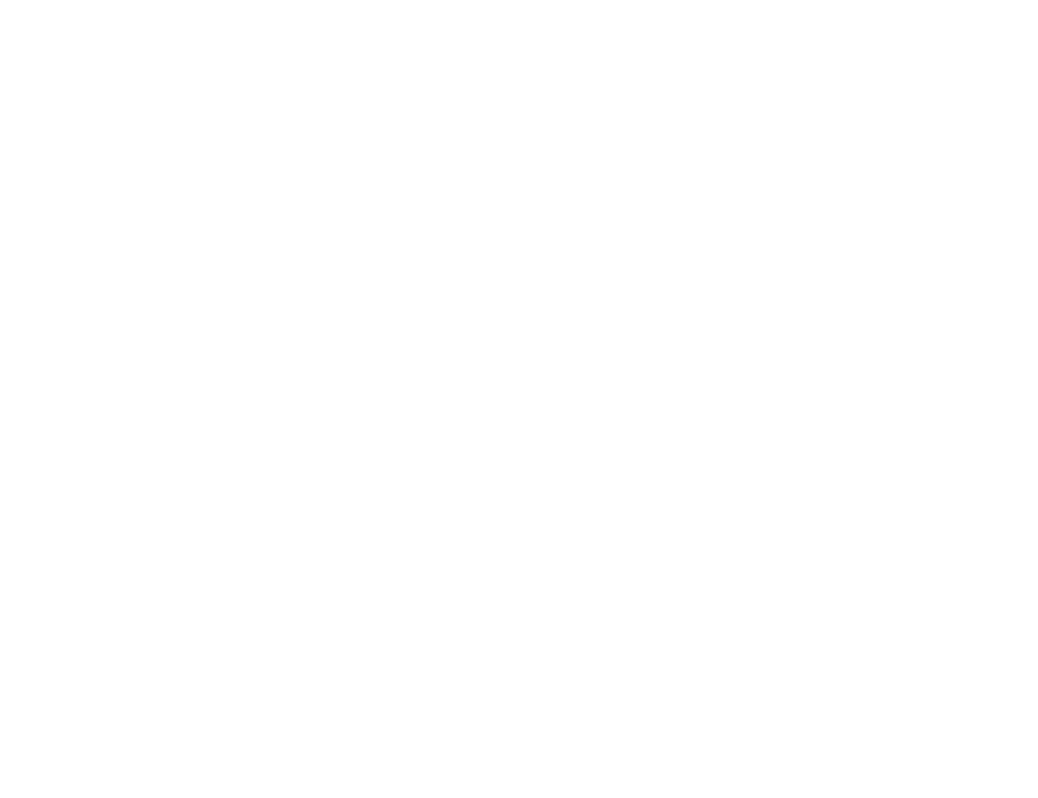
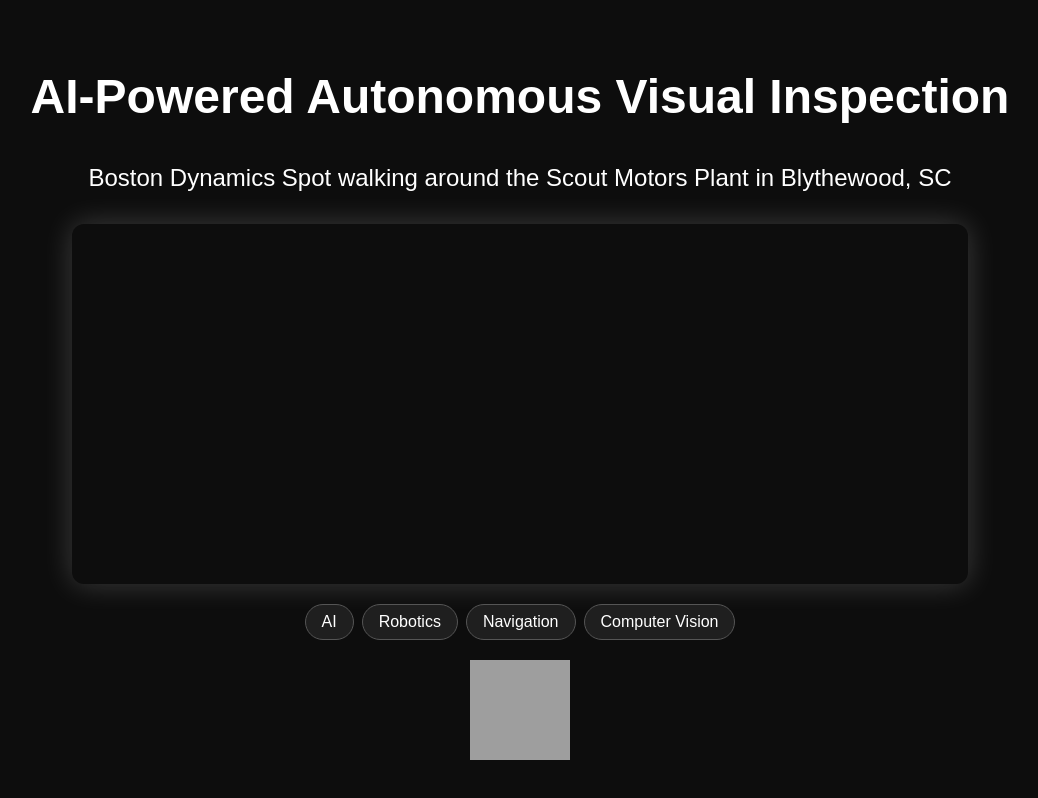
Before and after one commit to BenjaminK0/mtvd, a React (Vite) app in the folder frontend/: page /research-spotlight in a window 1280 px wide. Before the commit this address had no page. Shown: the whole page, without its empty margins (120-1158 px from the left). Built offline with nearby package versions, Linux system fonts and the light colour scheme; grey boxes are pictures that could not be loaded; a web font is replaced by a local one.

Commit message:
Research Spotlight Page and functionality completed: waiting on videos for each project

```diff
--- a/frontend/src/App.tsx
+++ b/frontend/src/App.tsx
@@ -7,6 +7,7 @@
 import Home from './components/pages/Home';
 import CalendarPage from './components/pages/CalendarPage';
 import DeviceLogsPage from './components/pages/DeviceLogsPage';
+import ResearchSpotlightPage from './components/pages/ResearchSpotlightPage';
 
 function App() {
   return (
@@ -15,6 +16,7 @@
         <Route path="/" element={<Home />} />
         <Route path="/calendar" element={<CalendarPage />} />
         <Route path="/device-log" element={<DeviceLogsPage />}/>
+        <Route path="/research-spotlight" element={<ResearchSpotlightPage />}/>
       </Routes>
     </BrowserRouter>
   );
--- /dev/null
+++ b/frontend/src/components/SpotlightSlide.jsx
@@ -0,0 +1,22 @@
+import React from 'react';
+
+export default function SpotlightSlide({ title, description, keywords, videoSrc, qrLink }) {
+  return (
+    <div className="spotlight-container fade-in">
+      <h1 className="project-title">{title}</h1>
+      <p className="project-desc">{description}</p>
+      <video className="project-video" src={videoSrc} autoPlay muted loop playsInline />
+      <div className="keywords">
+        {keywords.map((kw, idx) => (
+          <span key={idx} className="keyword">{kw}</span>
+        ))}
+      </div>
+      <div className="qr-container">
+        <img
+          src={`https://api.qrserver.com/v1/create-qr-code/?data=${encodeURIComponent(qrLink)}&size=100x100`}
+          alt="QR Code"
+        />
+      </div>
+    </div>
+  );
+}
--- a/frontend/src/components/pages/Home.tsx
+++ b/frontend/src/components/pages/Home.tsx
@@ -19,7 +19,7 @@
 
         <ResponsiveImageCard imageUrl={CalendarImage} headerText="Calendar" link="/calendar" />
         <ResponsiveImageCard imageUrl={KPIs} headerText="KPIs" />
-        <ResponsiveImageCard imageUrl={Spotlight} headerText="Spotlight" />
+        <ResponsiveImageCard imageUrl={Spotlight} headerText="Spotlight" link="/research-spotlight"/>
       </div>
     </div>
   );
--- /dev/null
+++ b/frontend/src/components/pages/ResearchSpotlightPage.tsx
@@ -0,0 +1,67 @@
+import React, { useEffect, useState } from 'react';
+import SpotlightSlide from '../SpotlightSlide';
+
+const slides = [
+  {
+    duration: 10000,
+    props: {
+      title: 'AI-Powered Autonomous Visual Inspection',
+      description: 'Boston Dynamics Spot walking around the Scout Motors Plant in Blythewood, SC',
+      keywords: ['AI', 'Robotics', 'Navigation', 'Computer Vision'],
+      videoSrc: '',
+      qrLink: 'https://yourlabsite.com/projects/drone-ai'
+    }
+  },
+  {
+    duration: 5000,
+    props: {
+      title: 'Smart Sensor Networks',
+      description: 'Custom lab security systems with digital alerts',
+      keywords: ['IoT', 'Sensors', 'MQTT', 'Safety'],
+      videoSrc: '',
+      qrLink: 'https://yourlabsite.com/projects/sensors'
+    }
+  },
+  {
+    duration: 15000,
+    props: {
+        title: 'Autonomous Object Reconstruction and Additive Manufacturing System',
+        description: 'Leveraging YASKAWA Robot Arm we can create 3D prints of any object in its sight',
+        keywords: ['Robotics', 'Meshroom', 'Cloud computing', 'IoT', 'MQTT'],
+        videoSrc: '',
+        qrLink: 'https://yourlabsite.com/projects/sensors'
+    }
+  },
+  {
+    duration: 15000,
+    props: {
+        title: 'Autonomous Facial Recognition Door Response System',
+        description: 'Once a familiar face is recognized outside the lab, Spot will boot up, and open the door for you',
+        keywords: ['Robotics', 'Spot', 'Deep Learning', 'PyTorch', 'Edge Computing', 'IoT', 'MQTT'],
+        videoSrc: '',
+        qrLink: 'https://yourlabsite.com/projects/sensors'
+    }
+  }
+];
+
+export default function ResearchSpotlightPage() {
+  const [currentIndex, setCurrentIndex] = useState(0);
+  const [fadeKey, setFadeKey] = useState(0);
+
+  useEffect(() => {
+    const timeout = setTimeout(() => {
+      setCurrentIndex((prev) => (prev + 1) % slides.length);
+      setFadeKey(prev => prev + 1);
+    }, slides[currentIndex].duration);
+
+    return () => clearTimeout(timeout);
+  }, [currentIndex]);
+
+  return (
+    <div className='rsp-big-container'>
+        <div key={fadeKey} className="fade-wrapper">
+        <SpotlightSlide {...slides[currentIndex].props} />
+        </div>
+    </div>
+  );
+}
--- a/frontend/src/index.css
+++ b/frontend/src/index.css
@@ -162,3 +162,80 @@
   margin-bottom: 1rem;
   color: black; /* readable text inside cards */
 }
+
+
+/* Research Spotlight Page */
+
+.rsp-big-container
+{
+  background-color: #0d0d0d;
+}
+.fade-wrapper {
+  width: 100vw;
+  height: 100vh;
+  background-color: #0d0d0d;
+  overflow: hidden;
+}
+
+.spotlight-container {
+  width: 100%;
+  height: 100%;
+  background-color: #0d0d0d;
+  color: white;
+  display: flex;
+  flex-direction: column;
+  align-items: center;
+  justify-content: center;
+  text-align: center;
+  font-family: sans-serif;
+  position: relative;
+  opacity: 0;
+  animation: fadeIn 1s ease-in-out forwards;
+}
+
+.project-title {
+  font-size: 3rem;
+  margin-bottom: 1rem;
+}
+
+.project-desc {
+  font-size: 1.5rem;
+  margin-bottom: 2rem;
+}
+
+.project-video {
+  width: 70vw;
+  height: auto;
+  max-height: 45vh;
+  border-radius: 12px;
+  box-shadow: 0 0 30px rgba(255, 255, 255, 0.2);
+  margin-bottom: 1rem;
+}
+
+.keywords {
+  margin-bottom: 1rem;
+}
+
+.keyword {
+  display: inline-block;
+  background: #1f1f1f;
+  padding: 0.5em 1em;
+  margin: 0.25em;
+  border-radius: 20px;
+  font-size: 1rem;
+  border: 1px solid #555;
+}
+
+.qr-container img {
+  width: 100px;
+  height: 100px;
+}
+
+@keyframes fadeIn {
+  from { opacity: 0; transform: translateY(20px); }
+  to { opacity: 1; transform: translateY(0); }
+}
+
+.fade-in {
+  animation: fadeIn 1s ease-in-out forwards;
+}
```
